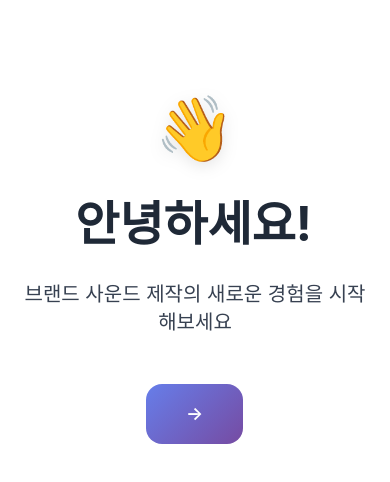
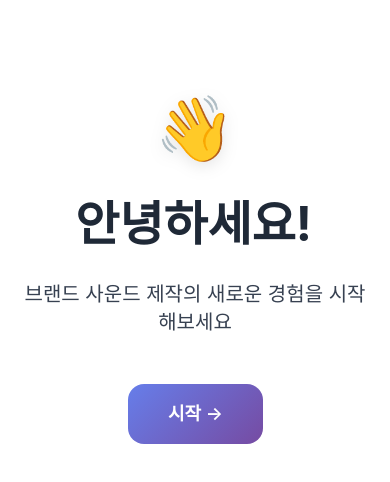
Before and after one commit to studiochamaeleon/ssokssok-survey, a React (Vite) app: page / in a window 390 px wide. Shown: the top 482 px of the page. Built offline with nearby package versions, Linux system fonts and the light colour scheme; a web font is replaced by a local one.

Commit message:
start button intro

```diff
--- a/src/App.tsx
+++ b/src/App.tsx
@@ -54,7 +54,7 @@ export default function App() {
             className="btn-primary px-10 py-4 text-lg font-semibold rounded-2xl opacity-0"
             style={{ animation: "fadeIn 0.8s 3.5s ease-out forwards" }}
           >
-            {isMobile ? "→" : "시작하기 →"}
+            {isMobile ? "시작 →" : "시작하기 →"}
           </button>
         </div>
       </div>
@@ -87,7 +87,7 @@ export default function App() {
                 id="brandIntroNextBtn"
                 className="btn-primary px-10 py-4 text-lg font-semibold rounded-2xl"
               >
-                {isMobile ? "시작 →" : "설문 시작하기 →"}
+                {isMobile ? "→" : "설문 시작하기 →"}
               </button>
             </div>
           </div>
```
